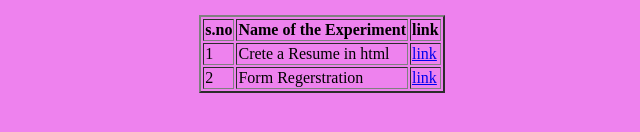
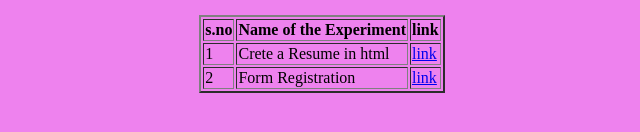
Before and after one commit to pushpamalar11/resume, a plain HTML site: page index.html in a window 1280 px wide. Shown: the part 168-300 px from the top of the page, 318-958 px from the left. Drawn offline with Linux system fonts and the light colour scheme.

Commit message:
Add files via upload

```diff
--- a/index.html
+++ b/index.html
@@ -22,8 +22,9 @@ SUBJECT NAME: WEB TECHNOLOGY LABORATORY</p>
 <td>Crete a Resume in html</td>
 <td><a href="resume.html">link</a></td>
 </tr>
+<tr>
 <td>2</td>
-<td>Form Regerstration</td>
+<td>Form Registration</td>
 <td><a href="form_creation.html">link</a></td>
 </tr>
 </table>
```
